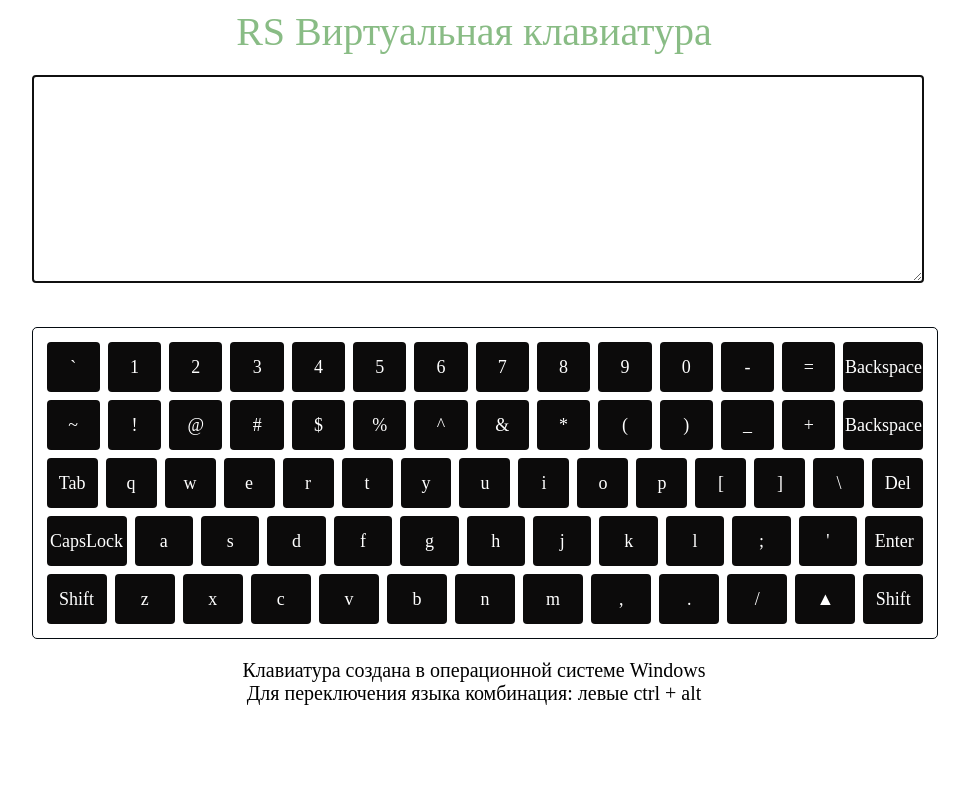
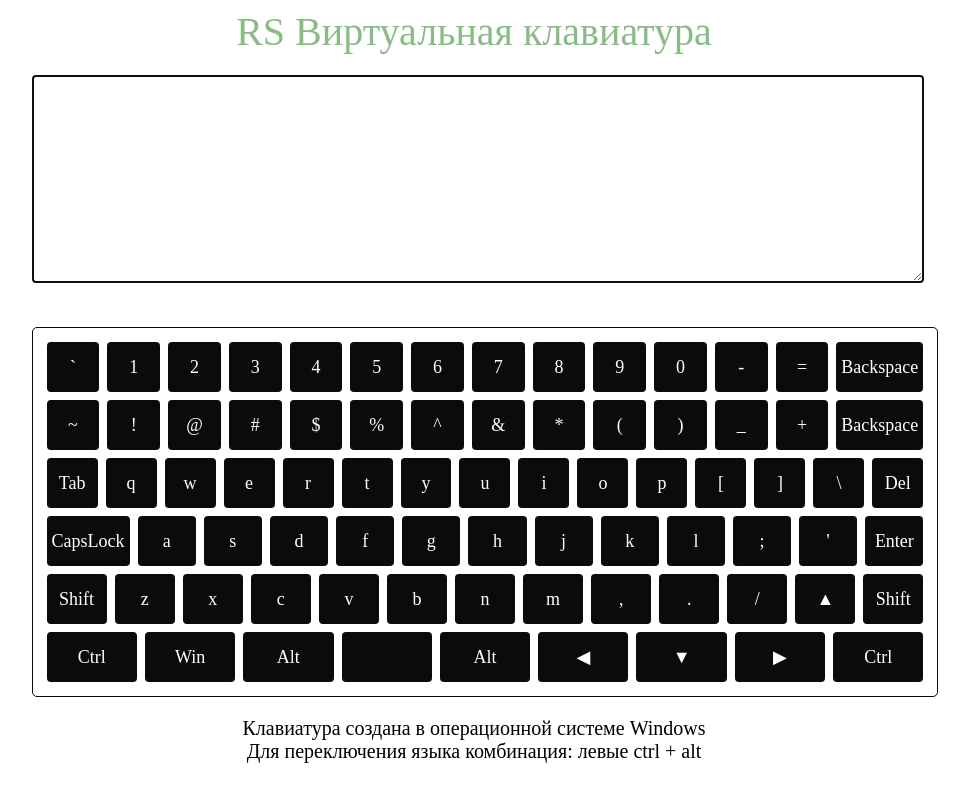
Before and after one commit to Krasavceva/virtual-keyboard, a plain HTML site: page index.html in a window 1280 px wide. Shown: the whole page, without its empty margins (166-1135 px from the left). Drawn offline with Linux system fonts and the light colour scheme.

Commit message:
fix: rows keyboard

```diff
--- a/index.js
+++ b/index.js
@@ -42,6 +42,10 @@
 row1.className = 'row5';
 row4.after(row5);
 
+const row6 = document.createElement('div');
+row1.className = 'row6';
+row5.after(row6);
+
 const footer = document.createElement('footer');
 footer.className = 'footer';
 footer.innerHTML = 'Клавиатура создана в операционной системе Windows<br>Для переключения языка комбинация: левые ctrl + alt';
@@ -84,6 +88,13 @@
         key.className = `key ${rowFive[i][0].toLowerCase()}`;
         key.innerHTML = rowFive[i];
     }
+    for (let i = 0; i < rowSix.length; i++) {
+        const key = document.createElement('span');
+        row6.append(key);
+        row6.classList = 'row';
+        key.className = `key ${rowSix[i][0].toLowerCase()}`;
+        key.innerHTML = rowSix[i];
+    }
     textarea.focus();
 }
 createKeyboard();
--- a/style.css
+++ b/style.css
@@ -24,31 +24,8 @@
 
 }
 
-/* .row1,
-.row2,
-.row3,
-.row4,
-.row5 {
-    display: flex;
-    justify-content: space-around;
-} */
-
-/* span {
-    width: 50px;
-    height: 50px;
-    border: 1px solid black;
-} */
-
-.footer {
-    font-size: 20px;
-    text-align: center;
-    margin: 0 auto;
-}
-
-
-
 .key {
-    width: 70px;
+    width: 110px;
     height: 40px;
     display: flex;
     justify-content: center;
@@ -66,7 +43,6 @@
 
 .key:active {
     border-radius: 100%;
-    background-color: #934747;
 }
 
 .key:hover {
@@ -77,3 +53,9 @@
     display: flex;
     justify-content: space-between;
 }
+
+.footer {
+    font-size: 20px;
+    text-align: center;
+    margin: 0 auto;
+}
```
